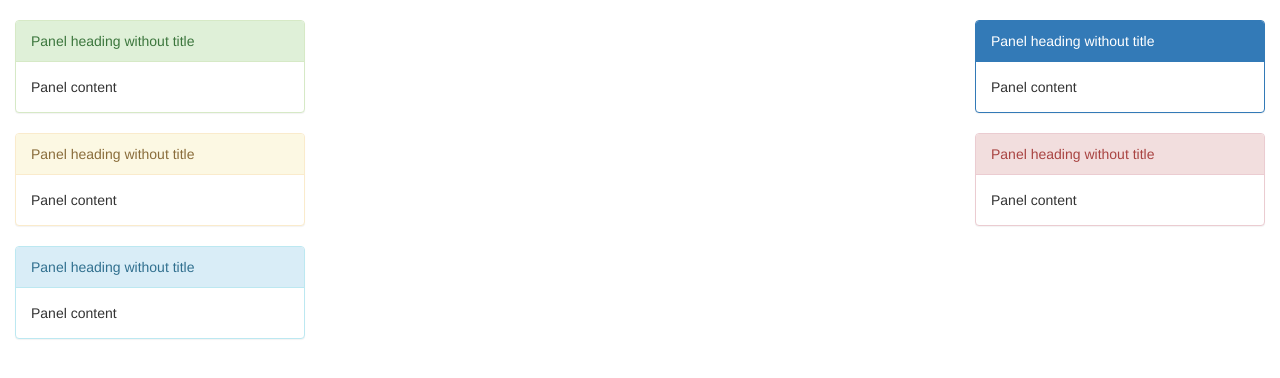
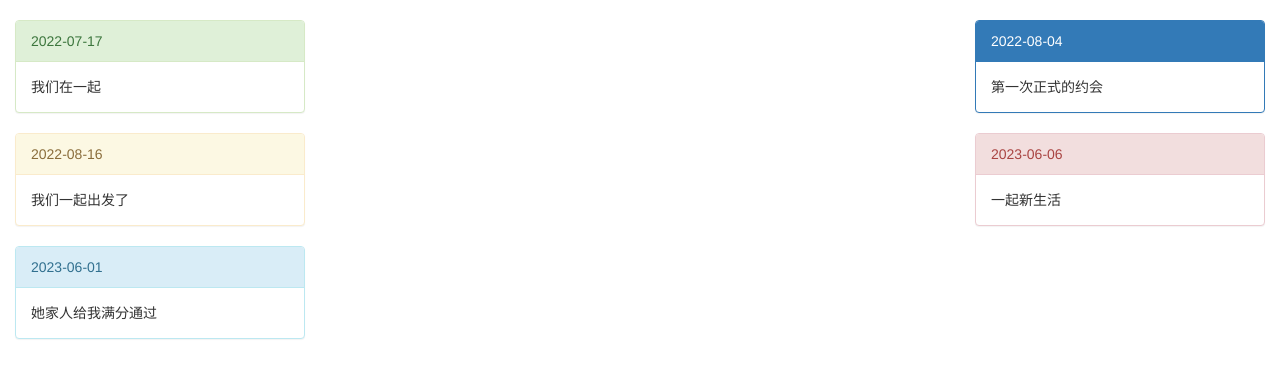
Before and after one commit to Ivan990717/blog, a Django app: page / in a window 1280 px wide. Shown: the part 52-430 px from the top of the page. Run offline with Django 4.2, Linux system fonts and the light colour scheme; data that the repository does not hold is empty; some libraries are stand-ins or nearby versions.

Commit message:
设置个人站点的日期查询

```diff
--- a/djangoProject/urls.py
+++ b/djangoProject/urls.py
@@ -29,5 +29,8 @@ urlpatterns = [
     re_path('^$',views.index), # 默认首页是index
     path('register/',views.register),
     #media配置
-    re_path(r"media/(?P<path>.*)$",serve,{"document_root":MEDIA_ROOT})
+    re_path(r"media/(?P<path>.*)$",serve,{"document_root":MEDIA_ROOT}),
+
+    # 配置个人站点
+    re_path('^(?P<username>\w+)$',views.home_site)
 ]
--- a/myblog/views.py
+++ b/myblog/views.py
@@ -1,3 +1,4 @@
+from django.db.models import Count
 from django.shortcuts import render, HttpResponse, redirect
 from django.http import JsonResponse
 from django.contrib import auth
@@ -78,3 +79,65 @@ from myblog.utils.validCode import get_validCode_img
 def get_vaildCode_img(request):
     data = get_validCode_img(request)
     return HttpResponse(data)
+
+
+def home_site(request,username):
+    """
+    个人站点生成
+    :param request:
+    :param username:
+    :return:
+    """
+    user = UserInfo.objects.filter(username = username).first()
+    if not user:
+        return render(request,"notfound.html")
+    # 当前用户对应的所有文章
+    blogs = user.blog
+    articles = user.article_set.all()
+
+    # 基于__方法: Article.objects.filter(user = user)
+
+    # 查询每一个分类及对应的文章数
+        # 每一个表模型object.values().annotate(聚合函数(关联表__统计字段)).values()
+    res = Category.objects.values("pk").annotate(c = Count("article__title")).values("title","c")
+    print(res) #<QuerySet [{'title': '恩恩爱爱', 'c': 1}]>
+    # 查询当前站点的每一个分类及对应的文章数
+    cate_list = Category.objects.filter(blog=blogs).values("pk").annotate(c=Count("article__title")).values_list(
+        "title", "c")
+    print(cate_list) # <QuerySet [('恩恩爱爱', 1)]>
+    # 查询当前站点的每一个标签及对应的文章数
+    tag_list = Tag.objects.filter(blog=blogs).values("pk").annotate(c=Count("article")).values_list("title","c")
+    # 查询当前站点的每一个月的名称及对应的文章数
+    ret=Article.objects.extra(select={"is_recent":"create_time > '2022-09-05'"}).values("title","is_recent")
+    print(ret) # <QuerySet [{'is_recent': 1, 'title': '这个冬天不太冷'}]>
+    """
+    日期归档查询
+    create table t_mul_new(d date,t time,dt datetime);
+    insert into t_mul_new values(now(),now(),now());
+    mysql> select date_format(dt,"%Y/%m/%d") from t_mul_new;
+        +----------------------------+
+        | date_format(dt,"%Y/%m/%d") |
+        +----------------------------+
+        | 2023/06/09                 |
+        +----------------------------+
+        1 row in set (0.00 sec)
+
+    """
+    """
+    extra字段：
+     xtra(self, select=None, where=None, params=None, tables=None,
+              order_by=None, select_params=None):
+     有些情况下，Django的语法难以简单的方式表达复杂的where字句，对于这种情况，Django提供了extra()的Queryset机制
+     extra可以指定一个或多个参数，必须要有一个
+     queryres = Article.objects.extra(select = {"is_recent":"create_time > '2022-09-05'"})
+     结果中每个对象都会yo有一个额外的字段is_recent，是一个布尔值，代表是否有该时间段之后的文章
+     <QuerySet [<Article: Article object (1)>]>
+    """
+    # print(Article.objects.extra(select = {"is_recent":"create_time > '2022-09-05'"}).values("title","is_recent"))
+
+    res = Article.objects.extra(select={"y_m_date":"date_format(create_time,'%%Y-%%m-%%d')"}).values("title","y_m_date")
+    # < QuerySet[{'y_m_date': '2023-06-04', 'title': '这个冬天不太冷'}] >
+
+
+
+    return render(request,"home_site.html")
--- a/templates/index.html
+++ b/templates/index.html
@@ -72,21 +72,21 @@
         <div class="row">
             <div class="col-md-3">
                 <div class="panel panel-success">
-                  <div class="panel-heading">Panel heading without title</div>
+                  <div class="panel-heading">2022-07-17</div>
                   <div class="panel-body">
-                    Panel content
+                    我们在一起
                   </div>
                 </div>
                 <div class="panel panel-warning">
-                  <div class="panel-heading">Panel heading without title</div>
+                  <div class="panel-heading">2022-08-16</div>
                   <div class="panel-body">
-                    Panel content
+                    我们一起出发了
                   </div>
                 </div>
                 <div class="panel panel-info">
-                  <div class="panel-heading">Panel heading without title</div>
+                  <div class="panel-heading">2023-06-01</div>
                   <div class="panel-body">
-                    Panel content
+                    她家人给我满分通过
                   </div>
                 </div>
             </div>
@@ -125,15 +125,15 @@
             </div>
             <div class="col-md-3">
                 <div class="panel panel-primary">
-                  <div class="panel-heading">Panel heading without title</div>
+                  <div class="panel-heading">2022-08-04</div>
                   <div class="panel-body">
-                    Panel content
+                    第一次正式的约会
                   </div>
                 </div>
                 <div class="panel panel-danger">
-                  <div class="panel-heading">Panel heading without title</div>
+                  <div class="panel-heading">2023-06-06</div>
                   <div class="panel-body">
-                    Panel content
+                    一起新生活
                   </div>
                 </div>
             </div>
```
Also changed, not shown: templates/home_site.html (added, +10 -0 lines), templates/notfound.html (added, +37 -0 lines).
